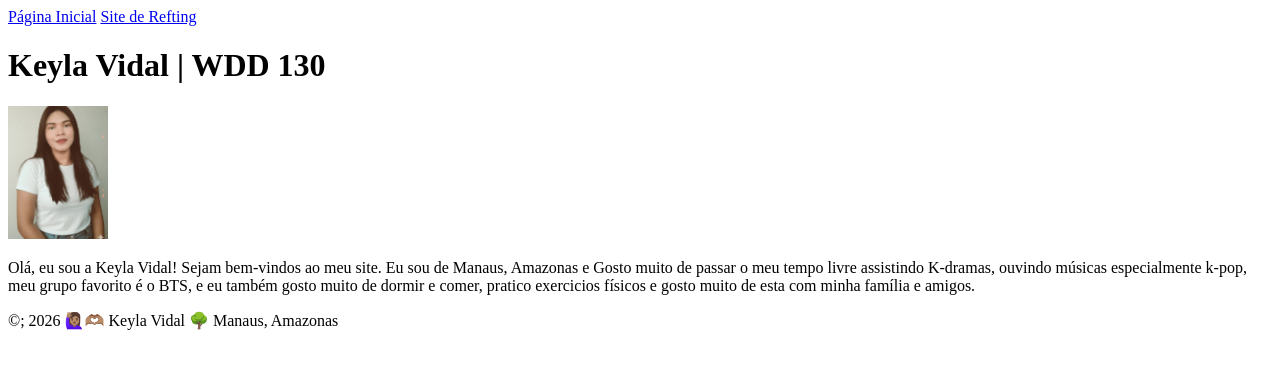
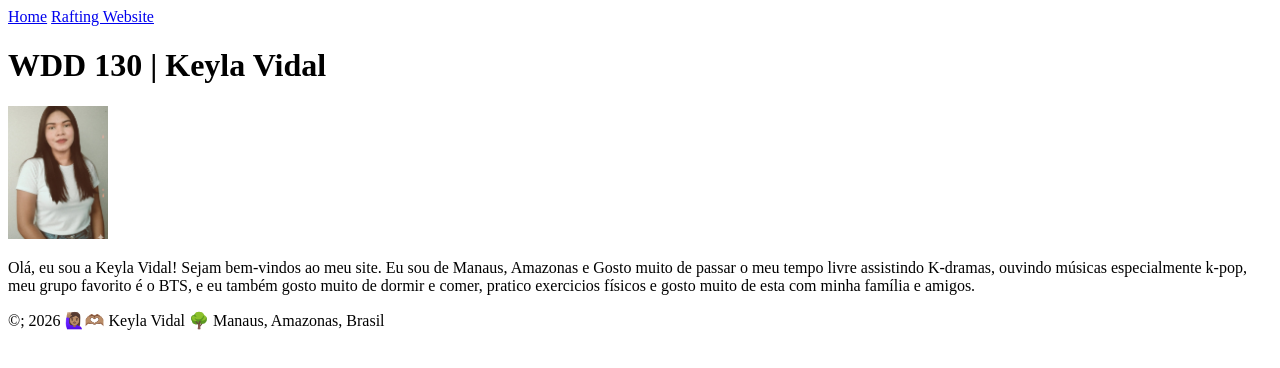
Before and after one commit to KeylaVidal/wdd130, a plain HTML site: page wdd130/index.html in a window 1280 px wide. Drawn offline with Linux system fonts and the light colour scheme.

Commit message:
corrigindo auditoria final

```diff
--- a/wdd130/index.html
+++ b/wdd130/index.html
@@ -1,24 +1,33 @@
 <!DOCTYPE html>
 <html lang="pt-BR">
 <head>
-        <meta charset="utf-8">
-        <meta name="viewport" content="width=device-width,initial-scale=1.0">
-        <title>Keyla Vidal | WDD 130</title>
+    <meta charset="UTF-8">
+    <meta name="viewport" content="width=device-width, initial-scale=1.0">
+    <title>WDD130 | Keyla Vidal</title>
 </head>
 <body>
+
 <header>
     <nav>
-                <a href="#">Página Inicial</a>
-                <a href="wwr/">Site de Refting</a>
+        <a href="#">Home</a>
+        <a href="wwr/">Rafting Website</a>
     </nav>
 </header>
+
 <main>
-            <h1>Keyla Vidal | WDD 130</h1>
-            <img src="imagens/perfil_keyla.jpg" alt="Olá, meu nome é Keyla Vidal" width="100">
-                <p>Olá, eu sou a Keyla Vidal! Sejam bem-vindos ao meu site. Eu sou de Manaus, Amazonas e Gosto muito de passar o meu tempo livre assistindo K-dramas, ouvindo músicas especialmente k-pop, meu grupo favorito é o BTS, e eu também gosto muito de dormir e comer, pratico exercicios físicos e gosto muito de esta com minha família e amigos.</p>
+    <h1>WDD 130 | Keyla Vidal</h1>
+
+    <img src="images/profile.jpg" alt="Foto de Keyla Vidal" width="100">
+    <p>
+        Olá, eu sou a Keyla Vidal! Sejam bem-vindos ao meu site. Eu sou de Manaus, Amazonas e Gosto muito de passar o meu tempo livre assistindo K-dramas, ouvindo músicas especialmente k-pop, meu grupo favorito é o BTS, e eu também gosto muito de dormir e comer, pratico exercicios físicos e gosto muito de esta com minha família e amigos.
+    </p>
 </main>
+
 <footer>
-            <p>©; 2026 🙋🏽‍♀️🫶🏽 Keyla Vidal 🌳 Manaus, Amazonas</p>
+    <p>
+        ©; 2026 🙋🏽‍♀️🫶🏽 Keyla Vidal 🌳 Manaus, Amazonas, Brasil
+    </p>
 </footer>
+
 </body>
 </html>
```
Also changed, not shown: wdd130/images/profile.jpg (renamed from wdd130/imagens/perfil_keyla.jpg). Lines whose indentation alone changed are shown as unchanged.
